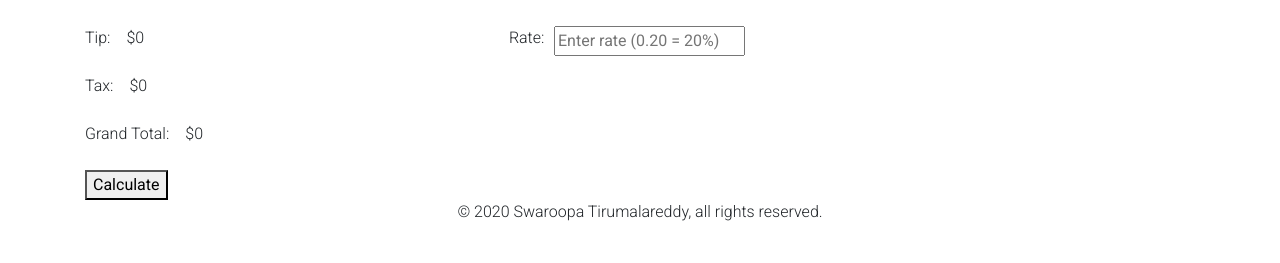
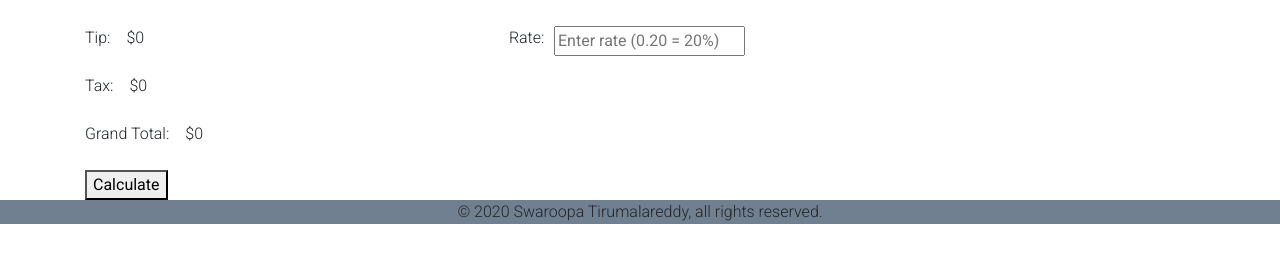
Before and after one commit to swaroopatirumalareddy/PracticeApp, a plain HTML site: page index.html in a window 1280 px wide. Shown: the part 89-352 px from the top of the page. Drawn offline with nearby package versions, Linux system fonts and the light colour scheme; files that its build step writes are made by us from their sources.

Commit message:
changed color

```diff
--- a/App.css
+++ b/App.css
@@ -16,3 +16,8 @@
     padding-right: 0.6em;
     float:right;
 }
+p
+{
+    text-align: center;
+    background-color: slategray;
+}
```
